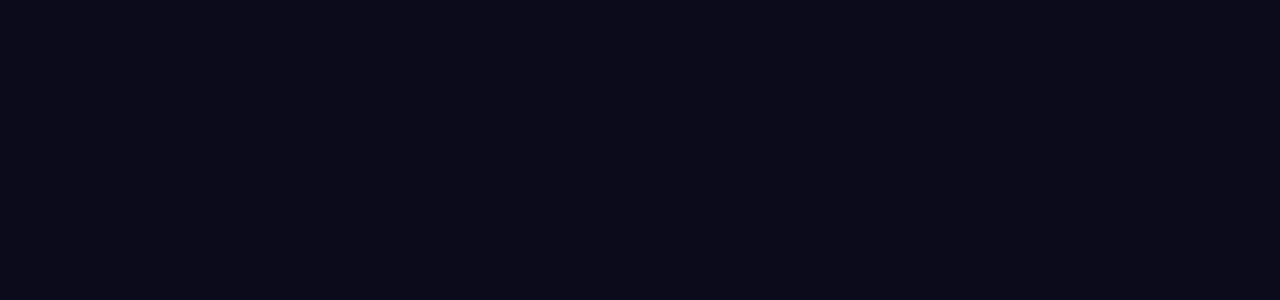
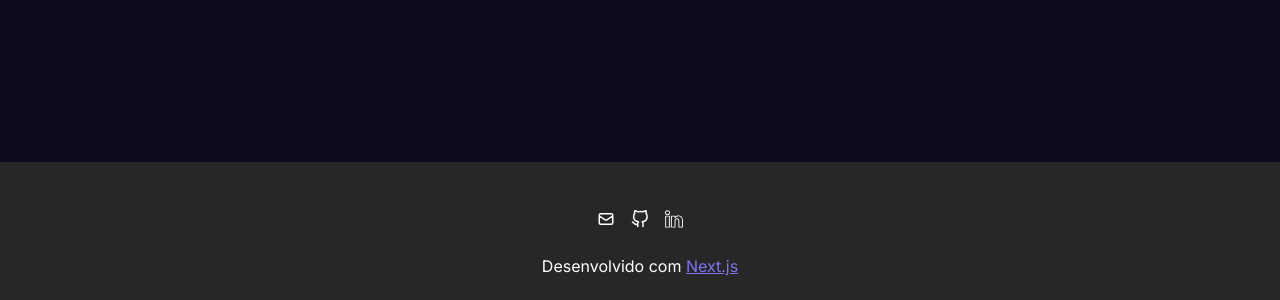
Before and after one commit to rogeritael/roger_rosa_portfolio, a Next.js app: page /portfolio in a window 1280 px wide. Shown: the part 2917-3217 px from the top of the page. Before the commit the page ends 3079 px from the top, so only its background shows below. Built offline with nearby package versions, Linux system fonts and the light colour scheme.

Commit message:
footer do portfólio

```diff
--- a/app/portfolio/page.tsx
+++ b/app/portfolio/page.tsx
@@ -7,6 +7,7 @@
 import { SkillsContainer } from "@/components/v1/SkillsContainer";
 import './styles.scss'
 import { Projects } from "@/components/v1/Projects";
+import { Footer } from "@/components/v1/Footer";
 
 export default function Portfolio(){
     const [isMobileMenuOpen, setIsMobileMenuOpen] = useState(false)
@@ -24,6 +25,7 @@
             <Cover />
             <SkillsContainer />
             <Projects />
+            <Footer />
             {/* <FAQ /> */}
             {/* <ContactForm /> */}
             {/* <Footer /> */}
--- /dev/null
+++ b/components/v1/Footer/index.tsx
@@ -0,0 +1,23 @@
+import "./styles.scss";
+import { HiOutlineMail } from 'react-icons/hi';
+import { FiGithub } from 'react-icons/fi';
+import { SlSocialLinkedin } from 'react-icons/sl';
+
+export function Footer(){
+    return(
+        <footer id="portfolio_footer">
+            <div className="socials">
+                <a href="mailto:rogerrosa.dev@gmail.com">
+                    <HiOutlineMail />
+                </a>
+                <a href="https://github.com/rogeritael" target="_blank">
+                    <FiGithub />
+                </a>
+                <a href="https://www.linkedin.com/in/roger-itael/" target="_blank">
+                    <SlSocialLinkedin />
+                </a>
+            </div>
+            <p>Desenvolvido com <span>Next.js</span></p>
+        </footer>
+    )
+}
--- /dev/null
+++ b/components/v1/Footer/styles.scss
@@ -0,0 +1,42 @@
+#portfolio_footer {
+    width: 100%;
+    background-color: #272727;
+    display: flex;
+    flex-direction: column;
+    align-items: center;
+    justify-content: center;
+    padding: 24px;
+
+    h2 {
+        font-size: 32px;
+        font-weight: normal;
+        color: var(--gray4);
+
+        span {
+            font-weight: bold;
+            color: #fff;
+        }
+    }
+
+    .socials {
+        padding: 24px 0;
+
+        a {
+            padding: 8px;
+            font-size: 18px;
+        }
+    }
+
+    p {
+        color: var(--gray4);
+
+        &:last-child {
+            color: #fff;
+        }
+
+        span {
+            color: var(--blue);
+            text-decoration: underline;
+        }
+    }
+}
```
